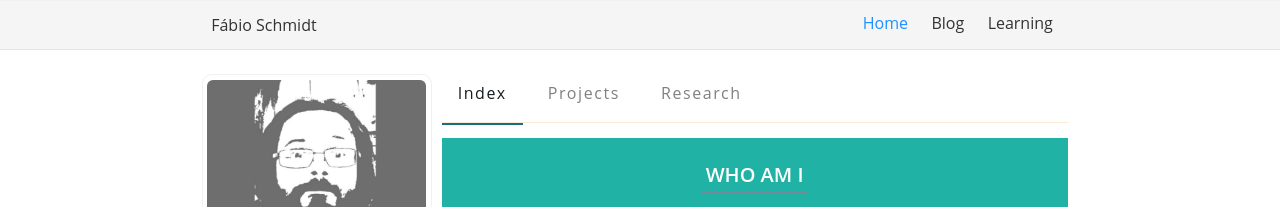
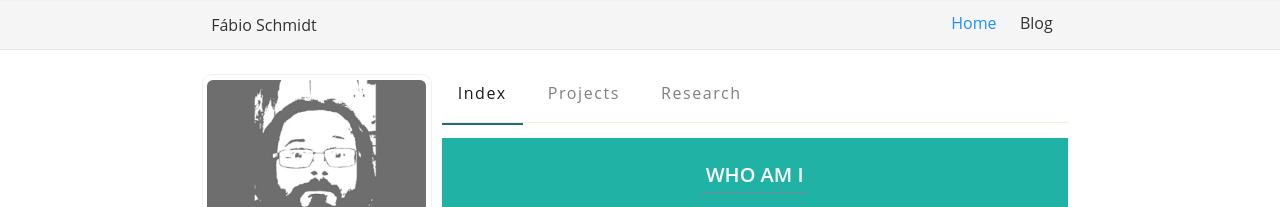
Before and after one commit to fcschmidt/fcschmidt.github.io, a Jekyll site: the page built from index.html, in a window 1280 px wide. Shown: the top 207 px of the page. Built offline with Jekyll 4.4.1, drawn with Linux system fonts in a browser that asks for light colours; nearby versions of some CDN libraries; the list of posts is cut into pages by our own code; comment, search, counter and statistics services are not loaded.

Commit message:
Remove area

```diff
--- a/_includes/header.html
+++ b/_includes/header.html
@@ -6,7 +6,7 @@
         <ul class="nav__menu-primary  list-unstyled">
             <li id="fix" class="{% if page.title contains 'Home' %}active{% endif %}"><a href="/">Home</a></li>
             <li class="{% if page.url contains 'blog' %}active{% endif %}"><a href="/blog/">Blog</a></li>
-            <li class="{% if page.url contains 'learning' %}active{% endif %}"><a href="/learning/home/">Learning</a></li>
+            <!--<li class="{% if page.url contains 'learning' %}active{% endif %}"><a href="/learning/home/">Learning</a></li>-->
         </ul>
         {% include social.html %}
     </nav>
```
